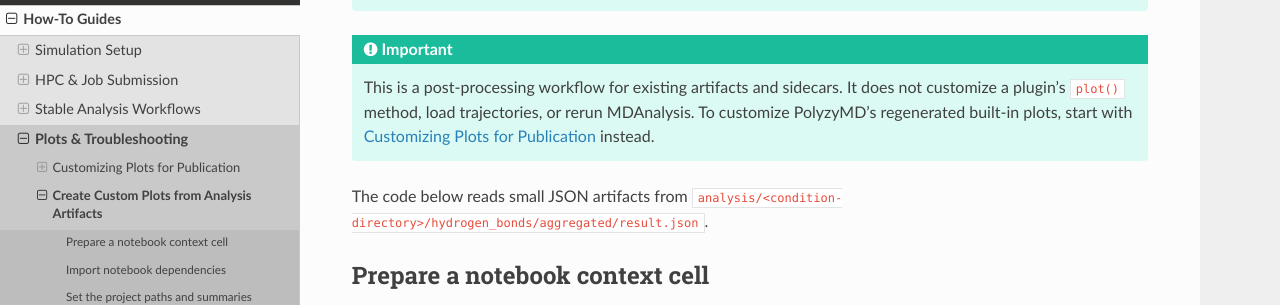
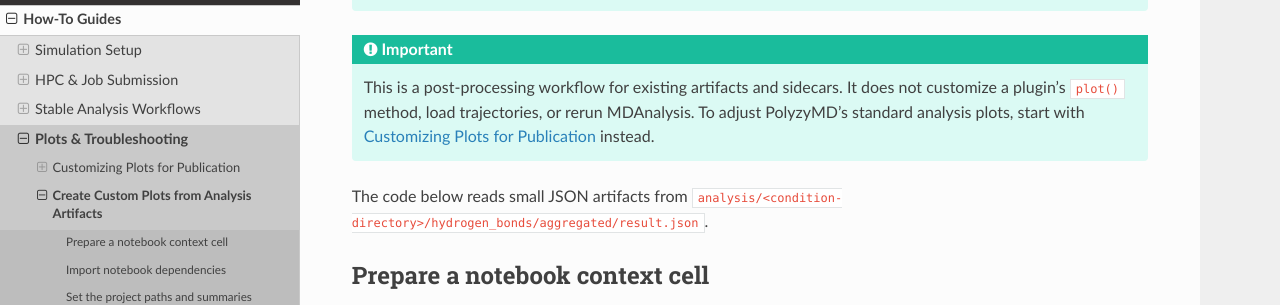
Before and after one commit to joelaforet/polyzymd, a Sphinx documentation site: the page built from docs/source/how_to/custom_artifact_plotting.md, in a window 1280 px wide and 900 px high, scrolled down 331 px. Shown: the part 155-460 px from the top of the window. Built offline with Sphinx 7.4.7 and the Read the Docs theme 3.1.0, drawn with Linux system fonts in a browser that asks for light colours; some of the changed text lies outside the part shown.

Commit message:
docs: clarify standard plot wording

````diff
--- a/docs/source/how_to/custom_artifact_plotting.md
+++ b/docs/source/how_to/custom_artifact_plotting.md
@@ -21,7 +21,7 @@
 ```{important}
 This is a post-processing workflow for existing artifacts and sidecars. It does
 not customize a plugin's `plot()` method, load trajectories, or rerun
-MDAnalysis. To customize PolyzyMD's regenerated built-in plots, start with
+MDAnalysis. To adjust PolyzyMD's standard analysis plots, start with
 {doc}`publication_plots` instead.
 ```
 
@@ -339,7 +339,8 @@
 
 ## See also
 
-- {doc}`publication_plots` for built-in plot settings and regenerated plots.
+- {doc}`publication_plots` for settings that control PolyzyMD's standard
+  analysis plots.
 - {doc}`hydrogen_bonds` for configuring hydrogen-bond summaries.
 - {doc}`../reference/analysis_hydrogen_bonds_reference` for hydrogen-bond
   settings and the generated output files and plots.
````
Also changed, not shown: docs/source/how_to/index.md (+1 -1 lines).
